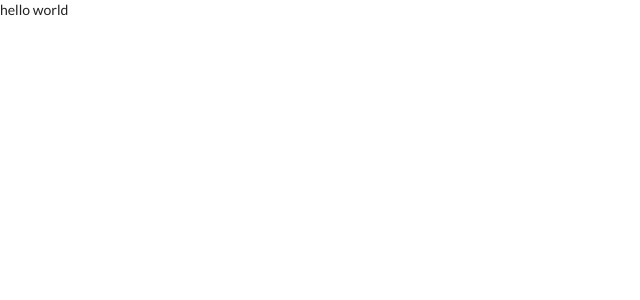
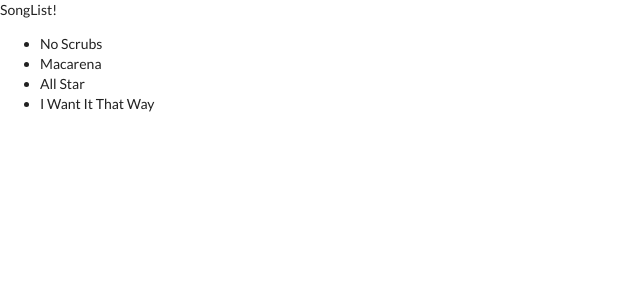
Before and after one commit to collin-tx/song-info-app, a React (Create React App) app: page / in a window 1280 px wide. Shown: the top 300 px of the page, without its empty margins (0-640 px from the left). Built offline with nearby package versions, Linux system fonts and the light colour scheme.

Commit message:
Configuring Connect with MapStateToProps

```diff
--- a/src/components/App.js
+++ b/src/components/App.js
@@ -1,9 +1,10 @@
 import React from 'react';
+import SongList from './SongList';
 
 export const App = () => {
 
   return (
-    <div>hello world</div>
+    <SongList />
   )
 };
 
--- /dev/null
+++ b/src/components/SongList.js
@@ -0,0 +1,28 @@
+import React, { Component } from 'react';
+import { connect } from 'react-redux';
+
+class SongList extends Component {
+
+  render(){
+    const allSongs = this.props.songs.map(song => (
+      <li>{song.title}</li>
+    ));
+
+    return (
+    <div>
+      SongList!
+      <ul>
+        {allSongs}
+      </ul>
+    </div>
+    )
+  }
+}
+
+const mapState = state => {
+  return {
+    songs: state.songs
+  };
+}
+
+export default connect(mapState)(SongList);
```
